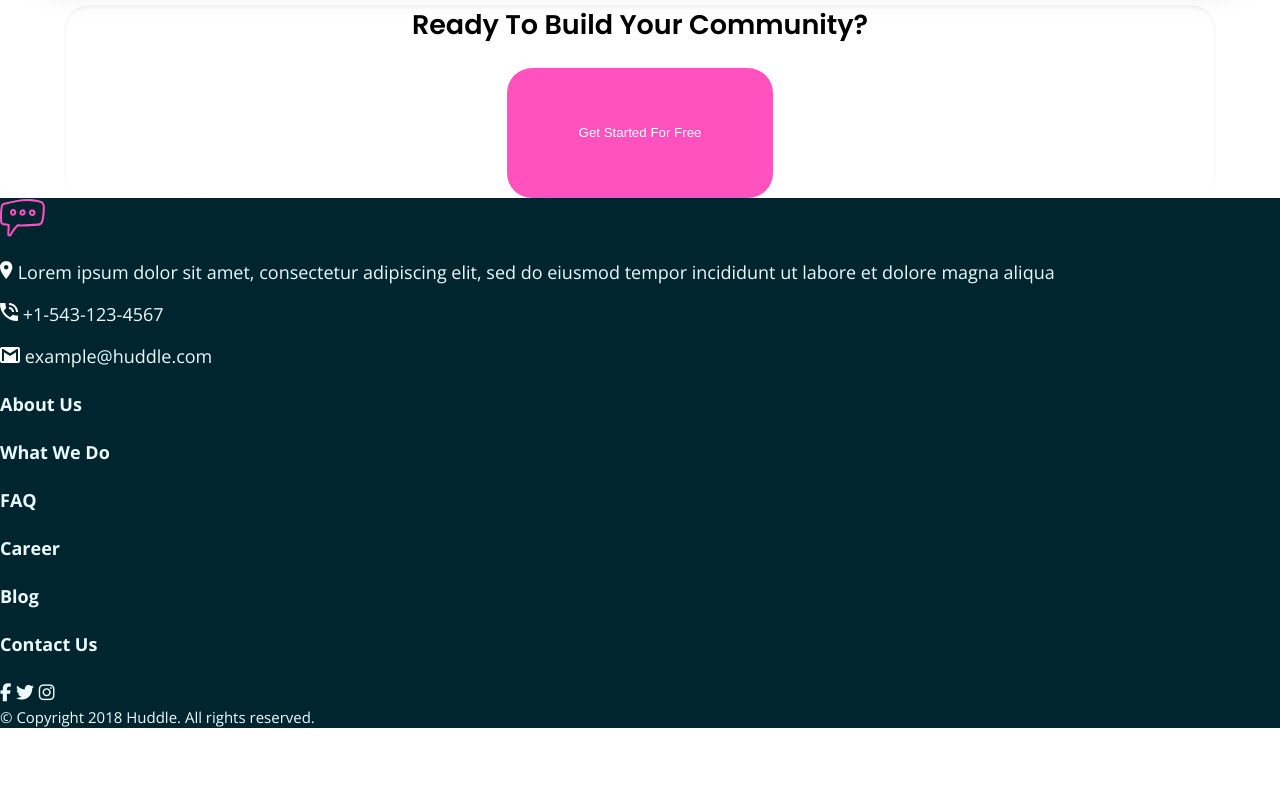
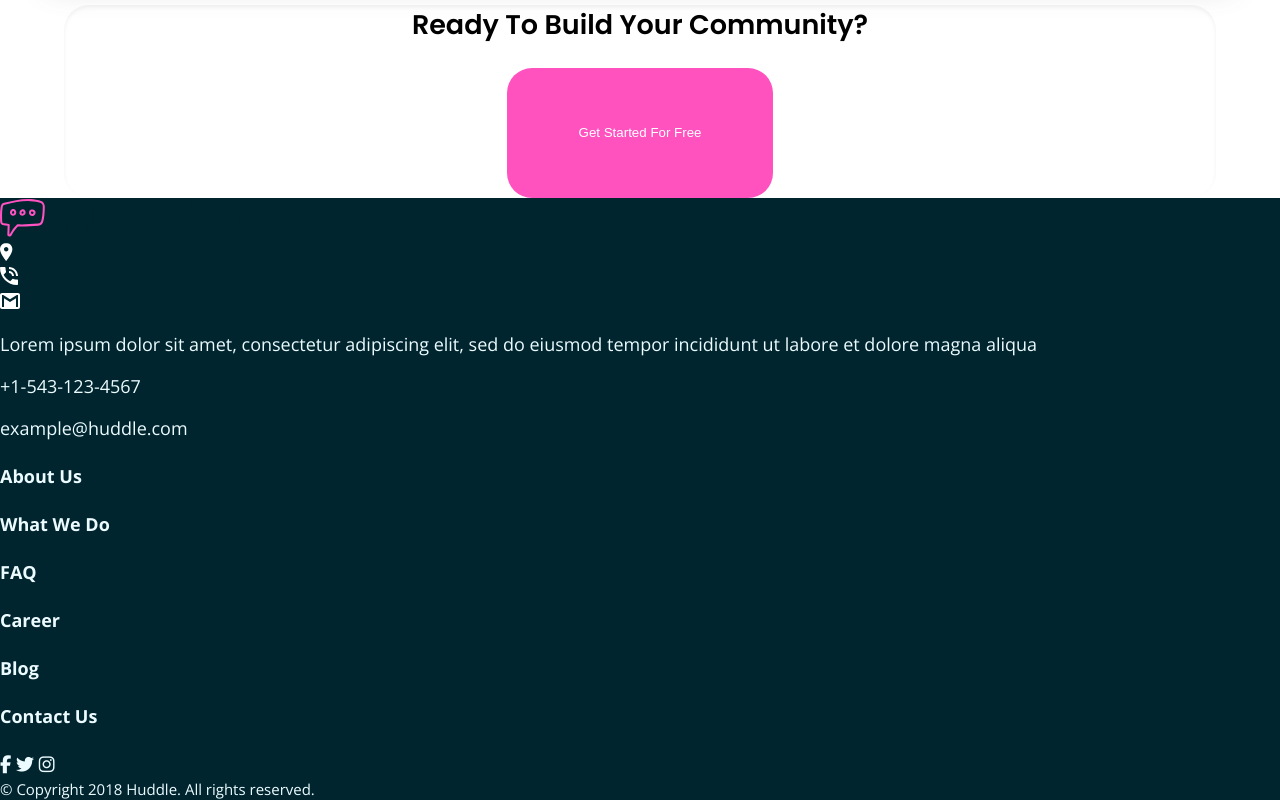
Before and after one commit to Luzanne-S/Huddle-Landing-Page, a plain HTML site: page index.html in a window 1280 px wide. Shown: the part 2103-2903 px from the top of the page. Before the commit the page ends 2831 px from the top, so only its background shows below. Drawn offline with nearby package versions, Linux system fonts and the light colour scheme.

Commit message:
Updated index.html
Added footer row and columns for communication icons

```diff
--- a/index.html
+++ b/index.html
@@ -53,24 +53,26 @@
 </p>
 </div>
 <div class="ready-build">
-  <h2>Ready To Build Your Community?</h2>
+  <h2 class="ready">Ready To Build Your Community?</h2>
   <button class="get-started-btn">Get Started For Free</button>
 </div>
 <footer>
   <img class="footer-logo" src="images/logo.svg"/>
-  <div class="footer-com">
-  <span>
-    <p><img class="icon" src="images/icon-location.svg"/>
-  Lorem ipsum dolor sit amet, consectetur adipiscing elit, sed do eiusmod tempor
-  incididunt ut labore et dolore magna aliqua
-</p>
-</span>
-<span>
- <p><img class="icon" src="images/icon-phone.svg"/> +1-543-123-4567</p>
-</span>
-<span>
-<p><img class="icon" src="images/icon-email.svg"/> example@huddle.com</p>
-</span>
+  <div class="footer-row">
+  <div class="footer-column1">
+    <div class="icon1"><img class="icon" src="images/icon-location.svg"/></div>
+    <div class="icon2"><img class="icon" src="images/icon-phone.svg"/></div>
+    <div class="icon3"><img class="icon" src="images/icon-email.svg"/> </div>
+
+</div>
+<div class="footer-column2">
+  <p class="footer-p">
+    Lorem ipsum dolor sit amet, consectetur adipiscing elit, sed do eiusmod tempor
+    incididunt ut labore et dolore magna aliqua
+  </p>
+  <p class="footer-p"> +1-543-123-4567</p>
+  <p class="footer-p">example@huddle.com</p>
+</div>
 </div>
 <div class="footer-headings">
   <h4>About Us</h4>
```
